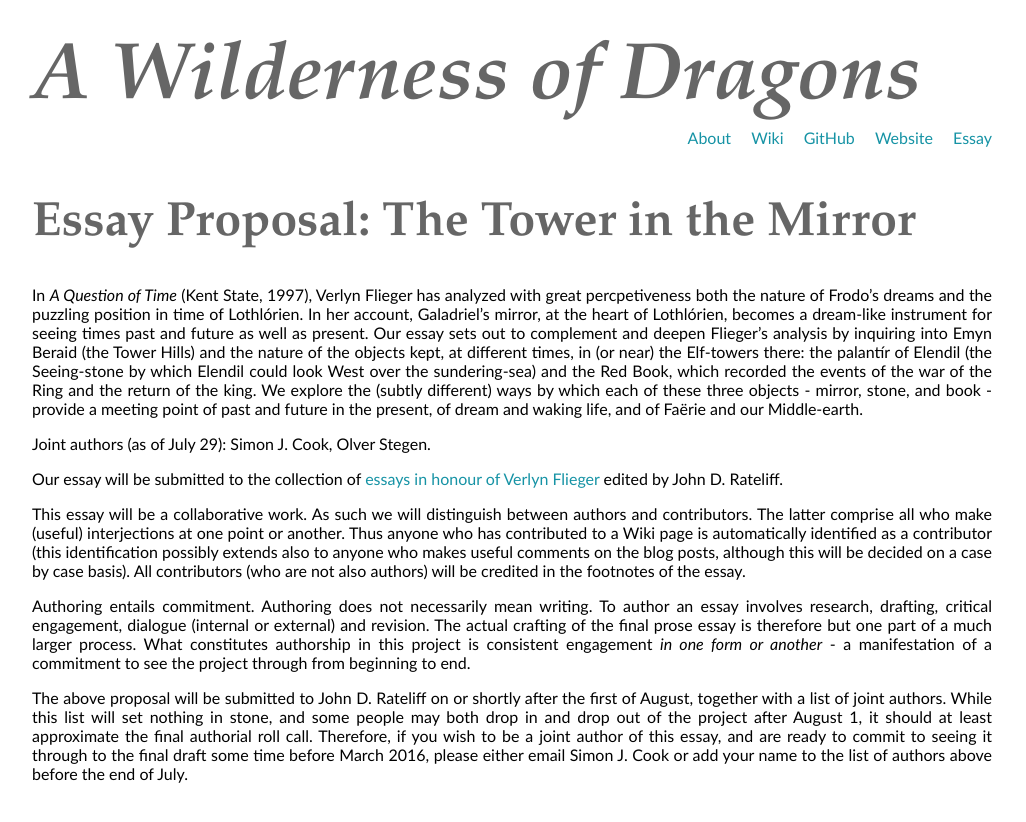
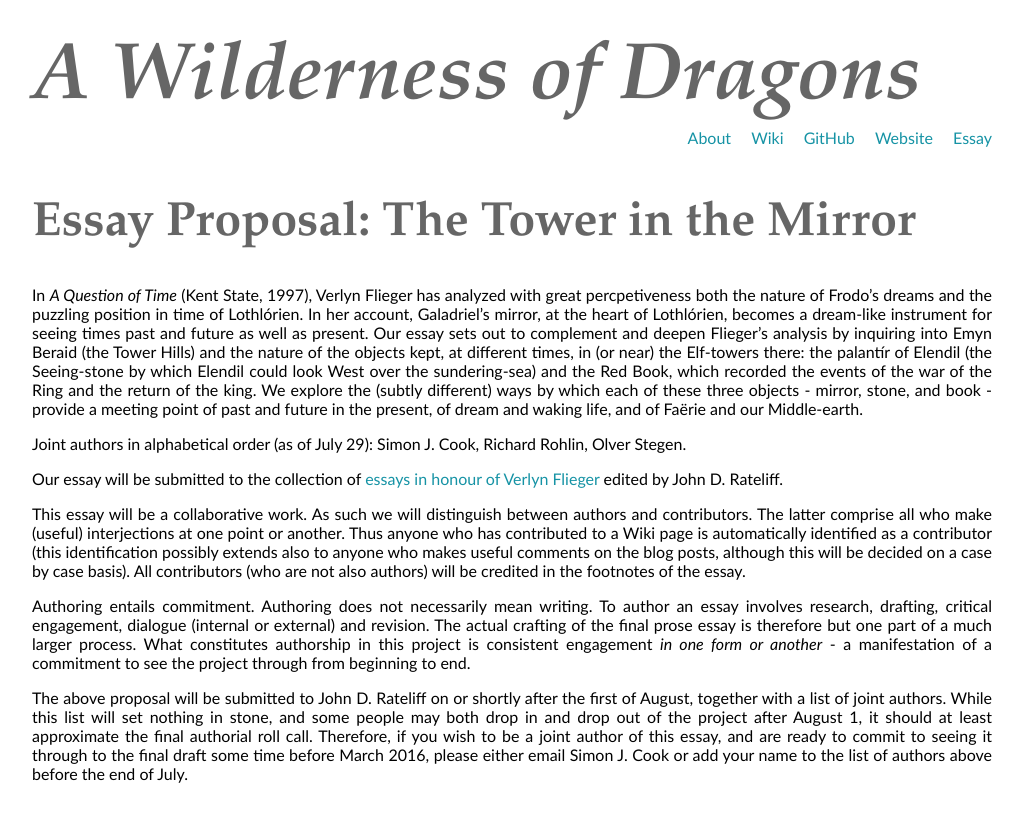
Before and after one commit to uoou/AWildernessOfDragons, a Jekyll site: the page built from essay.md, in a window 1280 px wide. Shown: the top 822 px of the page, without its empty margins (0-1026 px from the left). Built offline with Jekyll 4.4.1, drawn with Linux system fonts in a browser that asks for light colours; Markdown is read by kramdown in place of the engine named in the settings.

Commit message:
Update essay.md

```diff
--- a/essay.md
+++ b/essay.md
@@ -4,7 +4,7 @@ title: "Essay Proposal: The Tower in the Mirror"
 ---
 In *A Question of Time* (Kent State, 1997), Verlyn Flieger has analyzed with great percpetiveness both the nature of Frodo's dreams and the puzzling position in time of Lothlórien. In her account, Galadriel's mirror, at the heart of Lothlórien, becomes a dream-like instrument for seeing times past and future as well as present. Our essay sets out to complement and deepen Flieger's analysis by inquiring into Emyn Beraid (the Tower Hills) and the nature of the objects kept, at different times, in (or near) the Elf-towers there: the palantír of Elendil (the Seeing-stone by which Elendil could look West over the sundering-sea) and the Red Book, which recorded the events of the war of the Ring and the return of the king. We explore the (subtly different) ways by which each of these three objects - mirror, stone, and book - provide a meeting point of past and future in the present, of dream and waking life, and of Faërie and our Middle-earth.
 
-Joint authors (as of July 29): Simon J. Cook, Olver Stegen.
+Joint authors in alphabetical order (as of July 29): Simon J. Cook, Richard Rohlin, Olver Stegen.
 
 Our essay will be submitted to the collection of [essays in honour of Verlyn Flieger](http://sacnoths.blogspot.co.il/2015/05/verlyn-flieger-festschrit-call-for.html) edited by John D. Rateliff.
 
```
